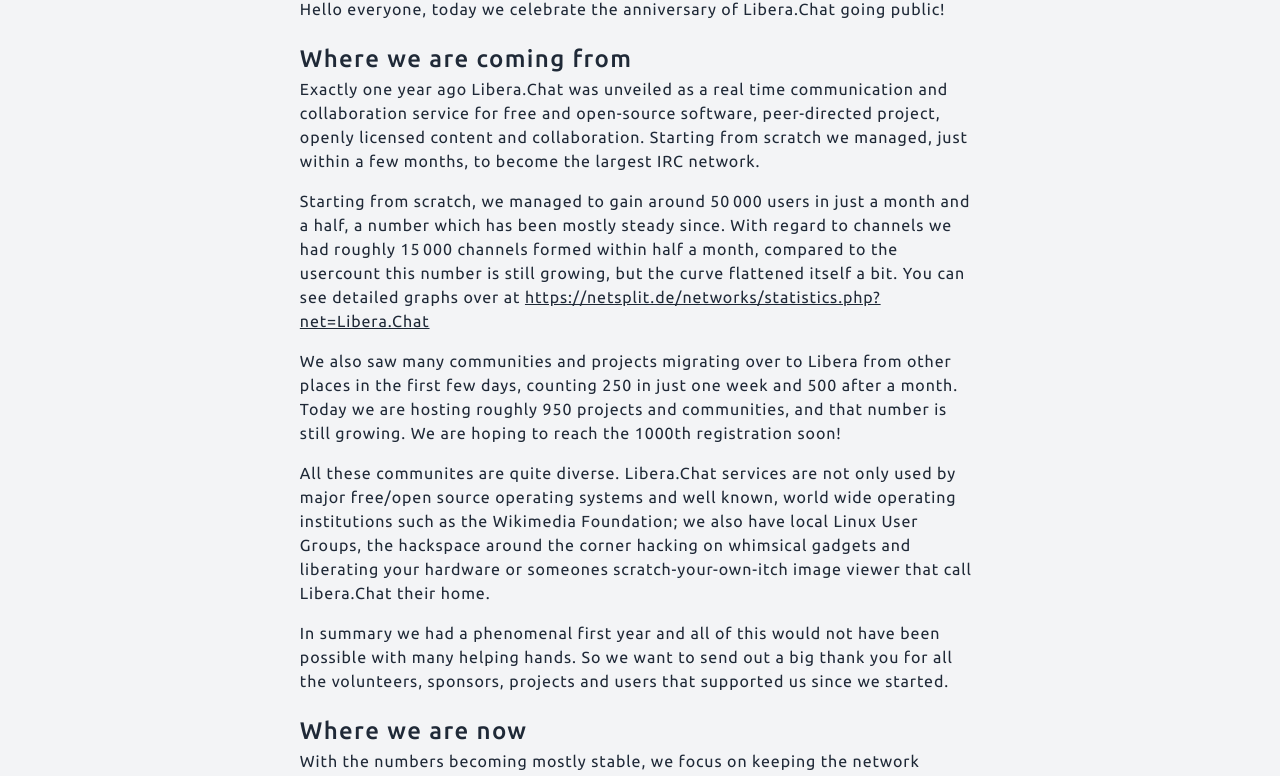
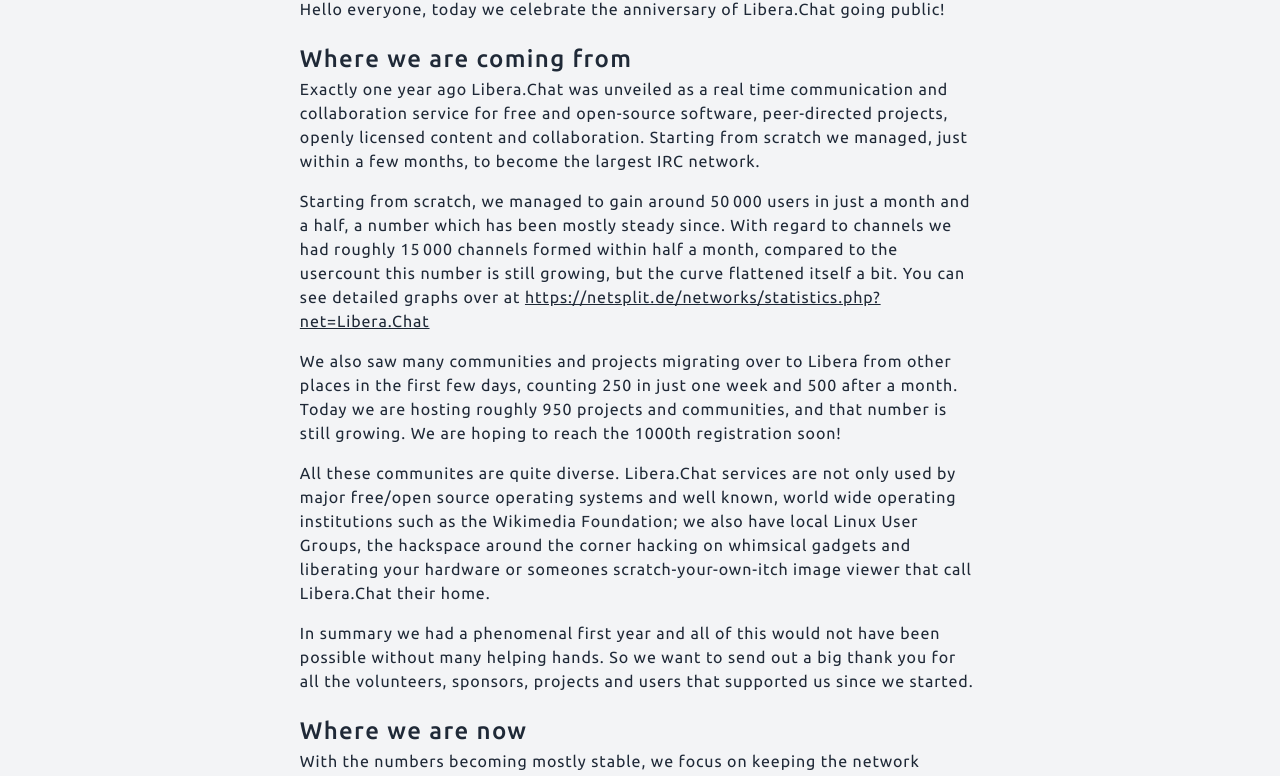
Before and after one commit to Libera-Chat/libera-chat.github.io, a Jekyll site: the page built from content/_posts/2022-05-19-happy-birthday-libera-chat.md, in a window 1280 px wide and 1400 px high. Shown: the part 223-999 px from the top of the window. Built offline with Jekyll 4.4.1, drawn with Linux system fonts in a browser that asks for light colours.

Commit message:
minor blog post fixes, thank you for the reports

```diff
--- a/content/_posts/2022-05-19-happy-birthday-libera-chat.md
+++ b/content/_posts/2022-05-19-happy-birthday-libera-chat.md
@@ -10,7 +10,7 @@
 
 Exactly one year ago Libera.Chat was unveiled as a real time communication
 and collaboration service for free and open-source software, peer-directed
-project, openly licensed content and collaboration. Starting from scratch
+projects, openly licensed content and collaboration. Starting from scratch
 we managed, just within a few months, to become the largest IRC network.
 
 Starting from scratch, we managed to gain around 50&#8239;000 users in just
@@ -35,7 +35,7 @@
 viewer that call Libera.Chat their home.
 
 In summary we had a phenomenal first year and all of this would not have
-been possible with many helping hands. So we want to send out a big thank
+been possible without many helping hands. So we want to send out a big thank
 you for all the volunteers, sponsors, projects and users that supported us
 since we started.
 
```
